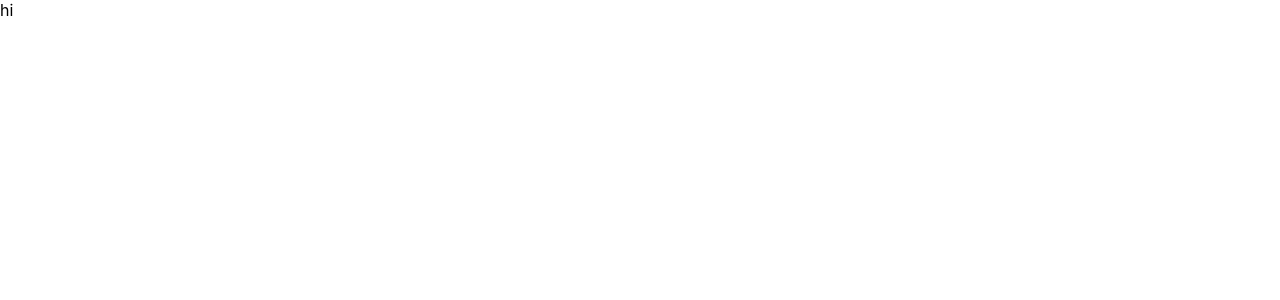
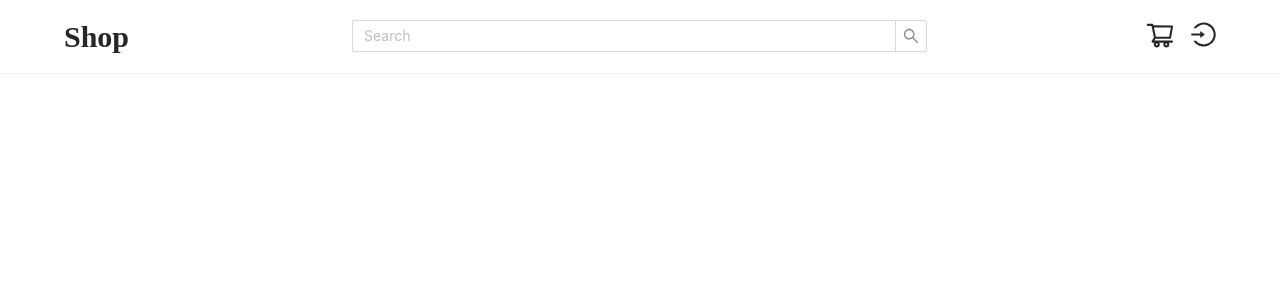
Before and after one commit to mayar-kabaja/shop, a React (Create React App) app: page / in a window 1280 px wide. Shown: the top 300 px of the page. Built offline with nearby package versions, Linux system fonts and the light colour scheme; a web font is replaced by a local one.

Commit message:
Create NavBar Relates #3

```diff
--- a/package.json
+++ b/package.json
@@ -3,12 +3,15 @@
   "version": "0.1.0",
   "private": true,
   "dependencies": {
+    "@ant-design/icons": "^4.7.0",
     "@testing-library/jest-dom": "^5.16.4",
     "@testing-library/react": "^13.3.0",
     "@testing-library/user-event": "^13.5.0",
+    "antd": "^4.21.3",
     "axios": "^0.27.2",
     "react": "^18.2.0",
     "react-dom": "^18.2.0",
+    "react-router-dom": "^6.3.0",
     "react-scripts": "5.0.1",
     "web-vitals": "^2.1.4"
   },
--- a/src/App.js
+++ b/src/App.js
@@ -1,10 +1,9 @@
-import React  from 'react';
-import { Logo } from './components';
+/* eslint-disable react/jsx-filename-extension */
+import React from 'react';
+import { NavBar } from './components';
 
 function App() {
-  return(
-    "hi"
-  )
+  return <NavBar />;
 }
 
 export default App;
--- a/src/components/NavBar/NavBar.css
+++ b/src/components/NavBar/NavBar.css
@@ -0,0 +1,4 @@
+.nav-bar{
+    padding: 1% 5%;
+    border-bottom: .5px solid #eee;
+}
--- a/src/components/NavBar/NavBar.jsx
+++ b/src/components/NavBar/NavBar.jsx
@@ -0,0 +1,35 @@
+import React from 'react';
+import {
+  Col, Row, Space, Input,
+} from 'antd';
+import './NavBar.css';
+import { ShoppingCartOutlined, LoginOutlined } from '@ant-design/icons';
+import Logo from '../UI/Logo/Logo';
+
+const { Search } = Input;
+
+function NavBar() {
+  return (
+    <div className="nav-bar">
+      <Row align="middle">
+        <Col span={6}>
+          <Logo />
+        </Col>
+        <Col align="middle" span={12}>
+          <Search
+            placeholder="Search"
+            allowClear
+          />
+        </Col>
+        <Col align="end" span={6}>
+          <Space size="middle">
+            <ShoppingCartOutlined style={{ fontSize: '30px', cursor: 'pointer' }} />
+            <LoginOutlined style={{ fontSize: '25px', cursor: 'pointer' }} />
+          </Space>
+        </Col>
+      </Row>
+    </div>
+  );
+}
+
+export default NavBar;
--- a/src/components/index.js
+++ b/src/components/index.js
@@ -1,3 +1,4 @@
-import { Logo } from "./UI";
+import NavBar from './NavBar/NavBar';
+import { Logo } from './UI';
 
-export { Logo };
+export { Logo, NavBar };
--- a/src/index.css
+++ b/src/index.css
@@ -1,8 +1,7 @@
+@import url('https://fonts.googleapis.com/css2?family=Poppins:wght@100;200;300&display=swap');
 body {
   margin: 0;
-  font-family: -apple-system, BlinkMacSystemFont, 'Segoe UI', 'Roboto', 'Oxygen',
-    'Ubuntu', 'Cantarell', 'Fira Sans', 'Droid Sans', 'Helvetica Neue',
-    sans-serif;
+  font-family: 'Poppins', sans-serif;
   -webkit-font-smoothing: antialiased;
   -moz-osx-font-smoothing: grayscale;
 }
@@ -11,3 +10,8 @@ code {
   font-family: source-code-pro, Menlo, Monaco, Consolas, 'Courier New',
     monospace;
 }
+.ant-input-affix-wrapper-focused   , .ant-input-affix-wrapper:focus , .ant-input-affix-wrapper:hover
+,.ant-btn:focus, .ant-btn:hover {
+  border-color: #d9d9d9 !important;
+  box-shadow: none !important;
+}
--- a/src/index.js
+++ b/src/index.js
@@ -2,10 +2,11 @@ import React from 'react';
 import ReactDOM from 'react-dom/client';
 import './index.css';
 import App from './App';
+import 'antd/dist/antd.min.css';
 
 const root = ReactDOM.createRoot(document.getElementById('root'));
 root.render(
   <React.StrictMode>
     <App />
-  </React.StrictMode>
+  </React.StrictMode>,
 );
```
Also changed, not shown: src/components/UI/Logo/Logo.jsx (+4 -6 lines), .eslintrc.js, 1 other file (tests, documents, lock files or other folders).
